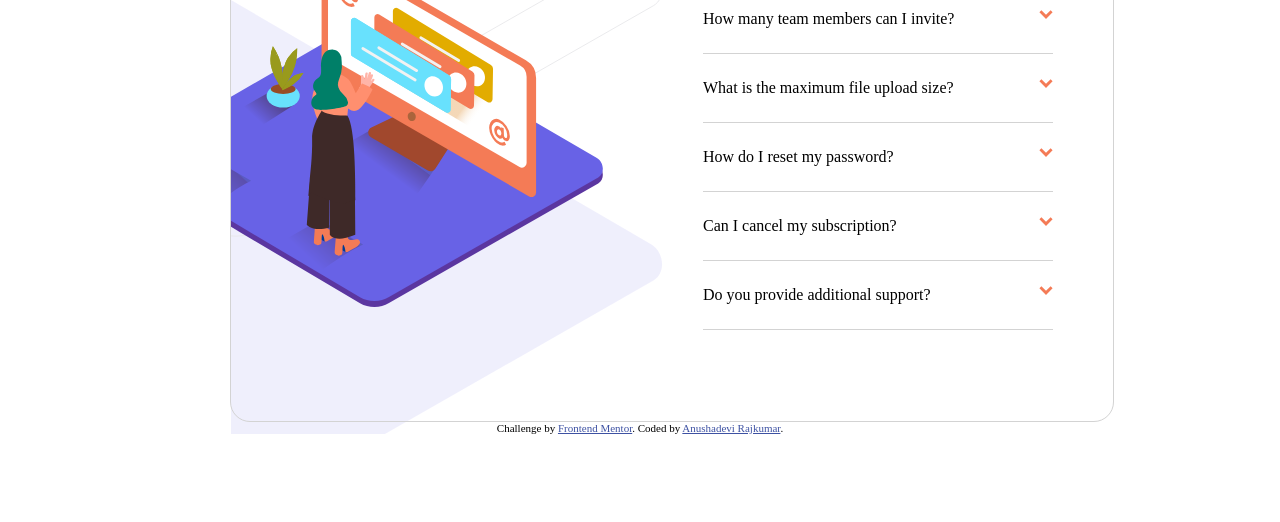
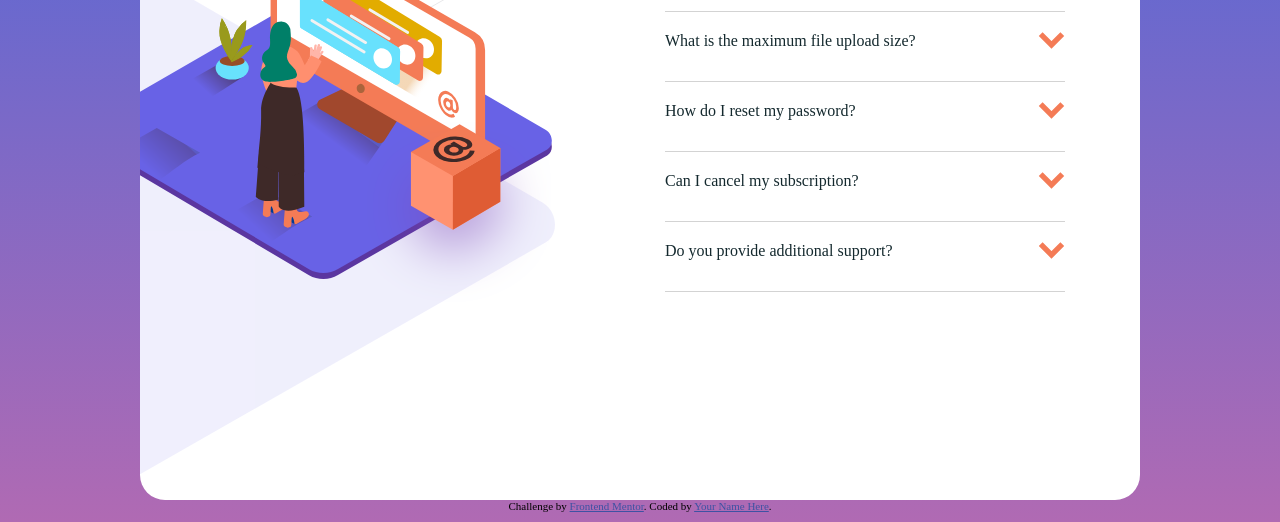
Before and after one commit to AnushaDeviR/faq-accordion-card-main-ad, a plain HTML site: page index.html in a window 1280 px wide. Shown: the part 278-800 px from the top of the page. Drawn offline with Linux system fonts and the light colour scheme.

Commit message:
Add files via upload

```diff
--- /dev/null
+++ b/app.js
@@ -0,0 +1,42 @@
+let faqPanel = document.querySelectorAll("ul");
+let faqCard = document.getElementsByClassName("card");
+
+function dropDownFaq(event){
+
+    // event target id
+    let faqTargetId = event.path[2].getAttribute("id");
+    let qnTarget = event.path[1].parentElement;
+    let qnTargetId = event.path[1].parentElement.getAttribute("id");
+
+    //if ID of clicked list set matches the clicked question's id
+   if (faqTargetId === qnTargetId) {
+
+    console.log("Id matched");
+
+    // active state styling
+
+    let targetPanel = qnTarget.querySelectorAll("li")[0];
+    let qnPanel = targetPanel.querySelector("#faqQn");
+    // console.log(qnPanel);
+    qnPanel.classList.toggle("activeStatus");
+
+
+    // dropdown answer
+    let answerPanel = qnTarget.querySelectorAll("li")[1];
+    answerPanel.classList.toggle("ansActiveStatus")
+    // console.log(answerPanel);
+
+
+    if (answerPanel.style.maxHeight){
+        answerPanel.style.maxHeight = null;
+    }
+    else {
+        answerPanel.style.maxHeight = answerPanel.scrollHeight + "px";
+    }
+
+   }
+   else {
+       console.log("Id unmatched");
+   }
+
+}
--- a/index.html
+++ b/index.html
@@ -3,82 +3,111 @@
 <head>
   <meta charset="UTF-8">
   <meta name="viewport" content="width=device-width, initial-scale=1.0"> <!-- displays site properly based on user's device -->
-
-  <link rel="icon" type="image/png" sizes="32x32" href="./images/favicon-32x32.png">
-  <link rel="stylesheet" href="./styles.css">
+  <link rel="preconnect" href="https://fonts.googleapis.com">
+  <link rel="preconnect" href="https://fonts.gstatic.com" crossorigin>
+  <link href="https://fonts.googleapis.com/css2?family=Zilla+Slab:wght@300&display=swap" rel="stylesheet">  <link rel="icon" type="image/png" sizes="32x32" href="./images/favicon-32x32.png">
+  <link rel="stylesheet" href="./style.css">
   <title>Frontend Mentor | FAQ Accordion Card</title>
-
-  <!-- Feel free to remove these styles or customise in your own stylesheet 👍 -->
-
 </head>
 <body>
+  <section class="card">
+    <div class="flex">
 
-<div class="container">
-  <div class="flex">
-    <div class="faq-card">
+      <div class="img-section">
+        <img src="./images/bg-pattern-desktop.svg" alt="" class="desktop-bg">
+        <img src="./images/illustration-woman-online-desktop.svg" alt="" class="desktop-img">
 
-      <div class="content">
-        <div class="flex">
+      </div>
+      <img src="./images/illustration-box-desktop.svg" alt="" class="desktop-box">
 
-          <div class="faq-img-section">
-            <img class="faq-img-bg" src="./images/bg-pattern-desktop.svg" alt="">
-            <img class="faq-img" src="./images/illustration-woman-online-desktop.svg" alt="">
-          </div>
+      <div class="faq-section">
+            <h1>FAQ</h1>
 
-          <div class="faq-section ">
+          <ul id="1" >
+            <li class="qn-panel flex" onclick="dropDownFaq(event)">
+              <p class="qn" id="faqQn">How many team members can I invite?</p>
+              <img class="arrow-drop-down" src="./images/icon-arrow-down.svg" alt="">
+            </li>
+            <li class="ans-panel">
+              <p>
+                Lorem ipsum dolor sit amet, consectetur adipisicing elit, sed do eiusmod tempor
+                incididunt ut labore et dolore magna aliqua.
+              </p>
+            </li>
+          </ul>
 
-            <div class="flex">
-              <h1>FAQ</h1>
+          <ul id="2" >
+            <li class="qn-panel flex" onclick="dropDownFaq(event)">
+              <p class="qn" id="faqQn">What is the maximum file upload size?</p>
+              <img class="arrow-drop-down" src="./images/icon-arrow-down.svg" alt="">
+            </li>
+            <li class="ans-panel">
+              <p>
+              Lorem ipsum dolor sit amet, consectetur adipisicing elit, sed do eiusmod tempor
+              incididunt ut labore et dolore magna aliqua. Ut enim ad minim veniam, quis nostrud exercitation ullamco laboris nisi ut aliquip ex ea commodo consequat
+              </p>
+            </li>
+          </ul>
 
-              <div class="questions">
-                <div class="flex">
-                  <p>How many team members can I invite? </p>
-                  <img class="arrow-drop-down" src="./images/icon-arrow-down.svg" alt="">
-                </div>
-              </div>
 
-              <div class="questions">
-                <div class="flex">
-                  <p>What is the maximum file upload size? </p>
-                  <img class="arrow-drop-down" src="./images/icon-arrow-down.svg" alt="">
-                </div>
-              </div>
+          <ul id="3" >
+          <li class="qn-panel flex" onclick="dropDownFaq(event)">
+            <p class="qn" id="faqQn">
+              How do I reset my password?
+            </p>
+            <img class="arrow-drop-down" src="./images/icon-arrow-down.svg" alt="">
+          </li>
 
-              <div class="questions">
-                <div class="flex">
-                  <p>How do I reset my password? </p>
-                  <img class="arrow-drop-down" src="./images/icon-arrow-down.svg" alt="">
-                </div>
-              </div>
+          <li class="ans-panel">
+            <p>
+            Lorem ipsum dolor sit amet, consectetur adipisicing elit, sed do eiusmod tempor
+            incididunt ut labore et dolore magna aliqua. Ut enim ad minim veniam, quis nostrud exercitation ullamco laboris nisi ut aliquip ex ea commodo consequat
+            </p>
+          </li>
+        </ul>
 
-              <div class="questions">
-                <div class="flex">
-                  <p>Can I cancel my subscription? </p>
-                  <img class="arrow-drop-down" src="./images/icon-arrow-down.svg" alt="">
-                </div>
-              </div>
 
-              <div class="questions">
-                <div class="flex">
-                  <p>Do you provide additional support? </p>
-                  <img class="arrow-drop-down" src="./images/icon-arrow-down.svg" alt="">
-                </div>
-              </div>
+      <ul id="4" >
+        <li class="qn-panel flex" onclick="dropDownFaq(event)">
+          <p class="qn" id="faqQn">
+          Can I cancel my subscription?
+          </p>
+          <img class="arrow-drop-down" src="./images/icon-arrow-down.svg" alt="">
+        </li>
 
-            </div>
-          </div>
+        <li class="ans-panel">
+          <p>
+          Lorem ipsum dolor sit amet, consectetur adipisicing elit, sed do eiusmod tempor
+          incididunt ut labore et dolore magna aliqua.
+          </p>
+        </li>
+    </ul>
 
-        </div>
-      </div>
+
+    <ul id="5" >
+      <li class="qn-panel flex" onclick="dropDownFaq(event)">
+        <p class="qn" id="faqQn">
+          Do you provide additional support?
+        </p>
+        <img class="arrow-drop-down" src="./images/icon-arrow-down.svg" alt="">
+      </li>
+
+      <li class="ans-panel">
+        <p>
+        Lorem ipsum dolor sit amet, consectetur adipisicing elit, sed do eiusmod tempor
+        incididunt ut labore et dolore magna aliqua.
+        </p>
+      </li>
+    </ul>
 
     </div>
+  </section>
+
+  <div class="attribution">
+    Challenge by <a href="https://www.frontendmentor.io?ref=challenge" target="_blank">Frontend Mentor</a>.
+    Coded by <a href="#">Your Name Here</a>.
   </div>
 
-
-    <div class="attribution">
-      Challenge by <a href="https://www.frontendmentor.io?ref=challenge" target="_blank">Frontend Mentor</a>.
-      Coded by <a href="#">Anushadevi Rajkumar</a>.
-    </div>
-</div>
+  <script src="./app.js"></script>
 </body>
 </html>
--- /dev/null
+++ b/style.css
@@ -0,0 +1,176 @@
+* {
+    box-sizing: border-box;
+    margin: 0;
+    padding: 0;
+    font-family: 'Zilla Slab', serif;
+}
+
+body {
+    background: linear-gradient(#4568DC, #B06AB3) no-repeat center center fixed;
+    -webkit-background-size: cover;
+    -moz-background-size: cover;
+    -o-background-size: cover;
+    background-size: cover;
+}
+
+section {
+    display: grid;
+}
+
+/*accordian card */
+.card {
+    background-color: white;
+    width: 1000px;
+    border-radius: 25px;
+    margin: auto;
+    margin-top: 10%;
+    overflow: hidden;
+}
+
+.flex {
+    display: flex;
+
+}
+
+/*image section*/
+
+.card .flex {
+    justify-content: space-between;
+    /* align-items: center; */
+    gap: 75px;
+}
+
+.img-section{
+    width: 490px;
+    max-height: 650px;
+    margin-left:0 ;
+    position: relative;
+}
+.desktop-bg {
+    /* max-width: 100%; */
+    position: relative;
+    right: 150px;
+    top: -300px;
+    left: -550px;
+}
+
+.desktop-img {
+    position: absolute;
+    top: 70px;
+    left: -60px;
+}
+
+.desktop-box {
+    position: absolute;
+    left: 360px;
+    top: 400px
+}
+
+/*faq section */
+
+
+.faq-section {
+    width: 500px;
+    margin-left: -40px;
+    margin-top: 60px;
+    position: relative;
+    /* max-height: 650px; */
+
+}
+
+.faq-section h1 {
+    width: 350px;
+    margin: 5px;
+}
+
+ul {
+    list-style: none;
+}
+
+/*question-panel*/
+
+.qn-panel {
+    width: 400px;
+    height: 60px;
+    padding-top: 10px;
+    padding-bottom: 30px;
+    border-bottom: 1px solid lightgrey;
+    transition: 0.4s;
+    margin-top: 10px;
+    margin-bottom: 10px;
+}
+
+.qn {
+    float: left;
+    font-weight: 300;
+    color: #14292E;
+}
+
+
+.qn-panel p:hover {
+    cursor: pointer;
+    color: orange;
+}
+
+
+.qn-panel .flex {
+    justify-content: space-between;
+    align-content: center;
+    text-align: left;
+}
+
+/*answer-panel*/
+
+.ans-panel {
+    width: 400px;
+    max-height: 0;
+    padding-top: 10px;
+    margin-bottom: 10px;
+    display: none;
+    overflow: hidden;
+    float: left;
+    transition: max-height 0.2s ease-out;
+}
+
+/*active status */
+
+.activeStatus {
+    font-weight: bolder;
+}
+
+.ansActiveStatus {
+    display: block;
+}
+
+
+
+/*footer*/
+
+.attribution {
+    margin-bottom: 0;
+    font-size: 11px;
+    text-align: center;
+}
+
+.attribution a {
+    color: hsl(228, 45%, 44%);
+}
+
+/* responsive design
+@media(max-width: 768px) {
+
+    .card {
+        width: auto;
+        margin-top: auto;
+        margin-left: auto;
+    }
+
+    .card .flex {
+        flex-direction: column;
+    }
+
+    .img-section {
+        width: auto;
+        position: absolute;
+    }
+} */
```
